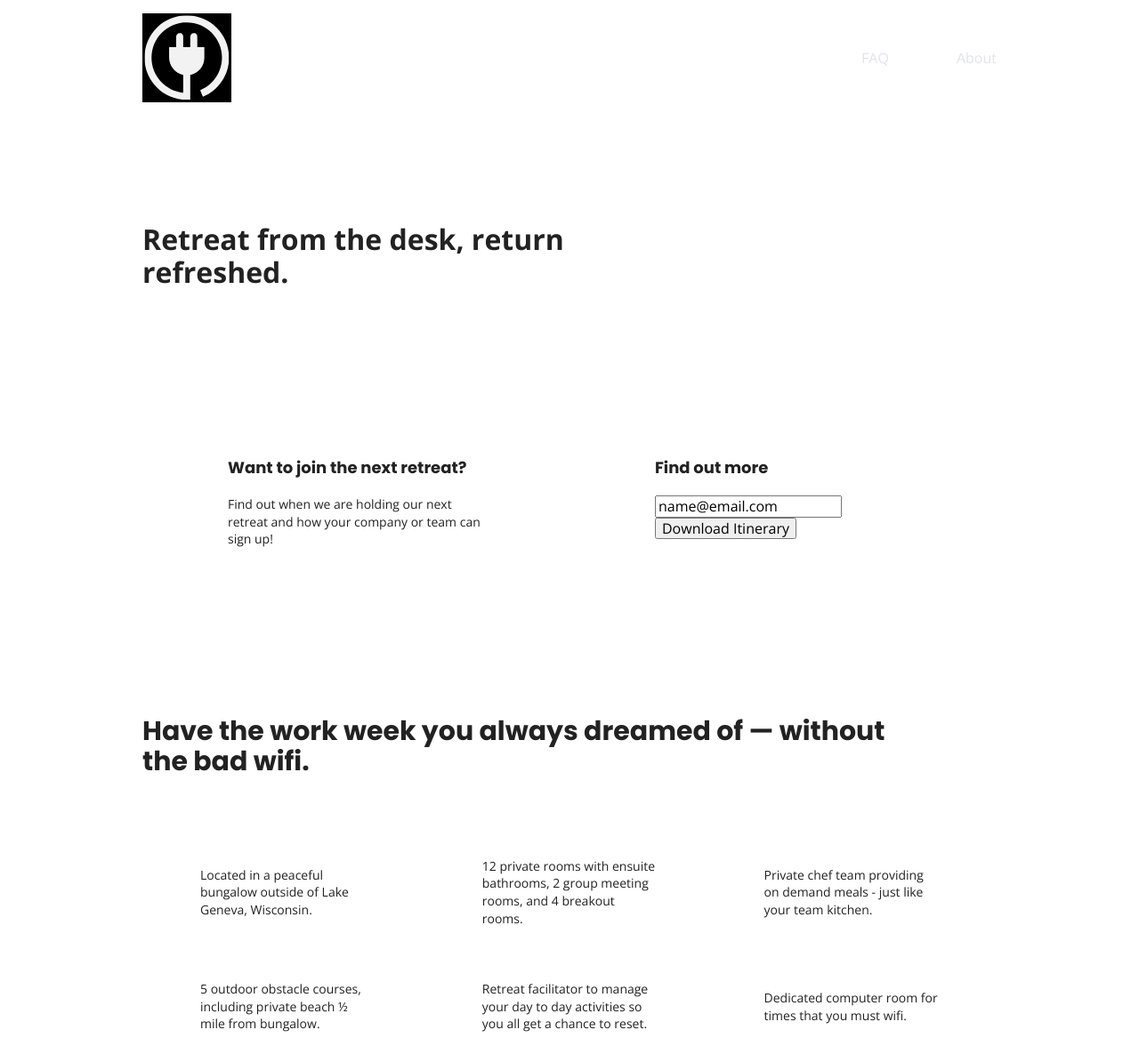
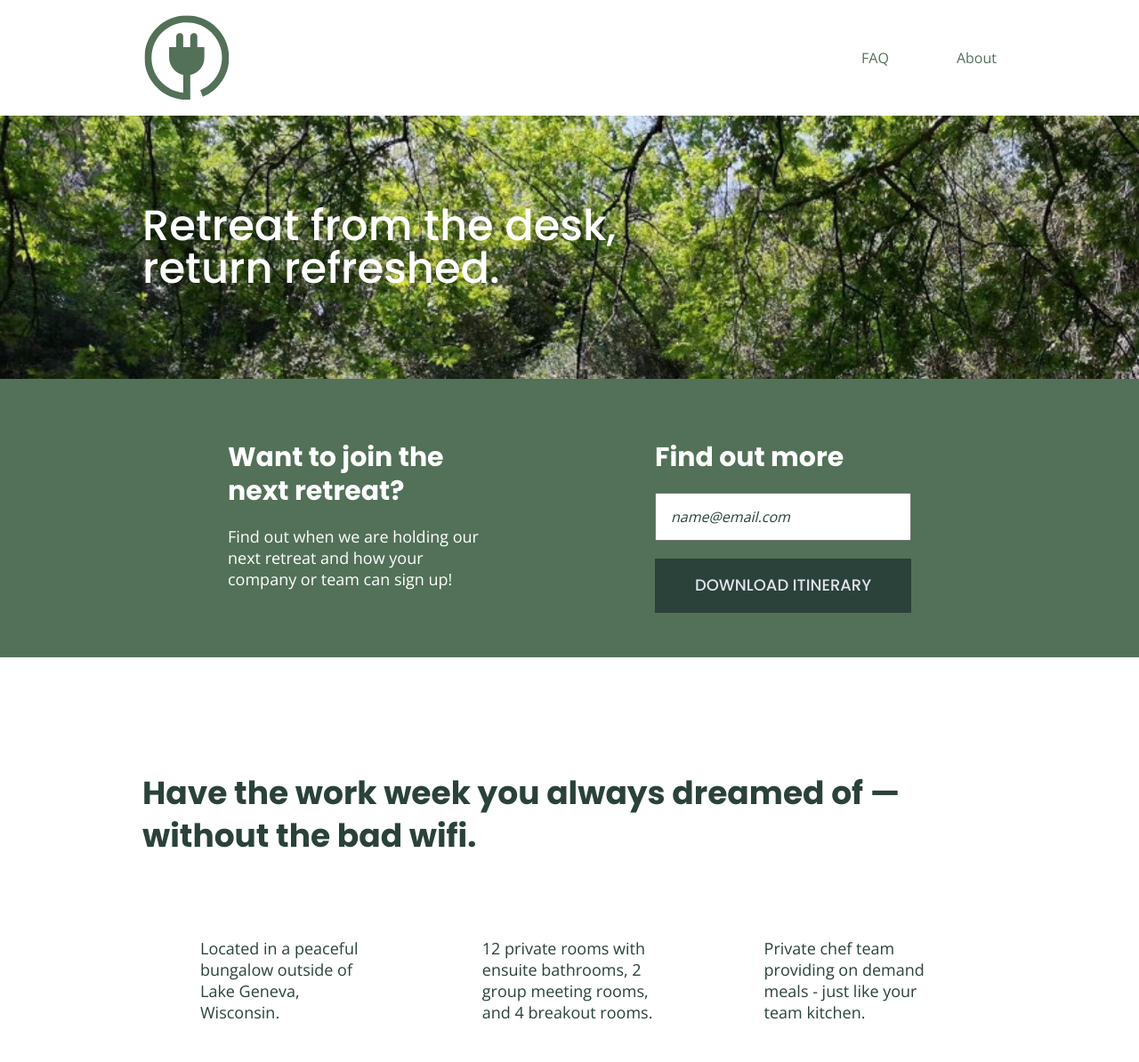
Before and after one commit to millerblade/unplugged-1, a website built with Parcel: page index.html in a window 1280 px wide. Shown: the top 1194 px of the page at 89% size. Built offline with nearby package versions, Linux system fonts and the light colour scheme; files whose address does not match are found by name.

Commit message:
added color and hero image

```diff
--- a/css/main.css
+++ b/css/main.css
@@ -122,7 +122,7 @@
 }
 
 a {
-	color:  #e2e3ed;
+	color:  #527158;
      text-decoration: none;
 }
 
@@ -144,13 +144,8 @@
 	line-height: 1.4em;
 }
 
-img {
-
-}
-
-
 address {
-
+ font-style: normal;
 }
 
 .content-wrapper {
@@ -216,40 +211,93 @@
   footer .contact {
     margin-bottom: 50px;
   }
+  .contact h4, p {
+    color: #2a423a;
+  }
 
   footer .social-icons {
     display: flex;
     justify-content: space-around;
     align-items: center;
+
   }
 
-  footer .social-icons p {
+  footer .social-icons h2 p {
     display: flex;
     justify-content: center;
     align-items: center;
+
+  }
+  .social h4 {
+    color: #2a423a;
   }
 
   footer .copyright {
     margin: 20px 0;
   }
-
+  .copyright p{
+    color: #2a423a;
+  }
   /* -------------------- Mobile Styles - Homepage -------------------- */
 
   /* Hero Area */
 
+
+
   .hero-area {
+    background: url(../img/waterfall.jpg);
     display: flex;
     justify-content: center;
     flex-flow: row wrap;
+  }
+  .hero-area h1{
+    color: #fff;
+  font-size: 2.25em;
+  font-family: 'Poppins', Helvetica, Arial, sans-serif;
+  font-weight: 500;
+  line-height: 1.2;
   }
 
   /* Aside */
 
   aside {
+    background-color:  #527158;
     display: flex;
     justify-content: center;
     align-items: center;
     flex-flow: row wrap;
+  }
+
+  aside .form{
+    margin-top: 30px;
+  }
+  .form-description h3, p{
+    color: #fff;
+  }
+  .form h3{
+    color: #fff;
+  }
+
+  input[type=text] {
+    box-sizing: border-box;
+    width: 100%;
+    color: #2a423a;
+    font-style: italic;
+    padding: 1em;
+  }
+
+  input[type=button] {
+    width: 100%;
+    padding: 20px 0;
+    margin-top: 20px;
+    background-color: #2a423a;
+    font-family: 'Poppins', Helvetica, Arial, sans-serif;
+    font-weight: 500;
+    font-size: 1.125em;
+    color: #e2e3ed;
+    border: none;
+    text-align: center;
+    text-transform: uppercase;
   }
 
   /* Features */
@@ -262,11 +310,15 @@
 
   .features h2 {
     margin-bottom: 60px;
+    color: #2a423a;
   }
 
   .features article {
     width: 63%;
     margin: 30px 0;
+  }
+  .features p{
+    color:#2a423a;
   }
 
   .features .features-items {
@@ -283,6 +335,7 @@
   /* Reviews */
 
   .reviews {
+    background-color: #2a423a;
     display: flex;
     justify-content: center;
     flex-flow: row wrap;
@@ -290,11 +343,15 @@
 
   .reviews h2 {
     margin-bottom: 40px;
+    line-height: 1;
   }
 
   .reviews h3 {
     width: 55%;
     margin: 20px 0;
+  }
+  .reviews h2,h3, p {
+    color: #fff;
   }
 
   /* ==========================================================================
@@ -302,6 +359,7 @@
      ========================================================================== */
 
   .mission {
+    background-color: #527158;
     display: flex;
     justify-content: center;
     align-items: center;
@@ -309,6 +367,7 @@
   }
 
   .contact-section {
+    background-color: #2a423a;
     display: flex;
     justify-content: center;
     align-items: center;
@@ -324,6 +383,7 @@
      ========================================================================== */
 
   .faq {
+    background-color: #527158;
     display: flex;
     justify-content: center;
     align-items: center;
@@ -340,10 +400,14 @@
 
   .faq h2 {
     margin-bottom: 40px;
+    line-height:1;
   }
 
   .faq-content {
     margin-bottom: 50px;
+  }
+  .faq-content h4 {
+    line-height: 1.33;
   }
 
   /* ==========================================================================
@@ -443,6 +507,14 @@
       max-width: 640px;
       margin: 100px 0;
     }
+    h2 {
+      font-size: 2.25em;
+      line-height: 1.333;
+    }
+    h3 {
+      font-size: 1.5em;
+      line-height: 1.25;
+  }
 
     /* Header */
     header {
@@ -453,6 +525,9 @@
     header .content-wrapper {
       width: 100%;
       justify-content: space-between;
+    }
+    header figure {
+      width: 30%;
     }
 
     header nav {
@@ -467,6 +542,13 @@
       display: none;
     }
     /* Hero Area */
+    .hero-area h1 {
+      background: url(img/waterfall.jpg);
+      font-size: 3em;
+      line-height: 1;
+      margin: 0;
+      color: #fff;
+  }
 
     /* Aside */
     aside .content-wrapper {
@@ -481,6 +563,12 @@
       width: 40%;
       margin: 0;
     }
+    .form-description h3, p{
+      color: #fff;
+    }
+    .form h3{
+      color: #fff;
+    }
 
     /* Features */
     .features article {
@@ -494,6 +582,9 @@
     .features .features-item-description {
       width: 62%;
     }
+    .features h2 p{
+      color: #2a423a;
+    }
 
     /* Reviews */
     .reviews article {
@@ -503,6 +594,9 @@
 
     .reviews article div {
       width: 49%;
+    }
+    .reviews h2,h3, p {
+      color: #fff;
     }
 
     /* Footer */
@@ -515,10 +609,19 @@
       display: flex;
       justify-content: space-between;
       align-items: center;
+      flex-direction: row;
     }
 
     footer .contact {
       margin-bottom: 0;
+    }
+    footer h4 {
+      font-size: 1.5em;
+      margin-bottom: 40px;
+    }
+
+    footer p {
+        line-height: 1.285;
     }
 
     footer .copyright {
@@ -554,9 +657,7 @@
      FAQ Page
      ========================================================================== */
 
-     header {
-      padding: 15px 0;
-    }
+
 
     .faq .content-wrapper {
       justify-content: space-between;
@@ -569,18 +670,44 @@
     .faq h2 {
       width: 100%;
     }
+    .faq h4,
+  .faq p {
+      font-size: .875em;
+      line-height: 1.125;
+  }
   }
   /****************************************************************/
   @media only screen and (min-width:1200px) {
     /***DESKTOP STYLES HERE***/
+    header {
+      padding: 15px 0;
+    }
 
     .content-wrapper {
       max-width: 960px;
     }
 
+  h2 {
+    font-size: 2.25em;
+  }
+
+  h3,
+  h4 {
+      font-size: 1.875em;
+  }
+
+  p {
+      font-size: 1.125em;
+      line-height: 1.333;
+  }
+
     /* Hero */
+    .hero-area {
+      background: url(../img/waterfall.jpg);
+    }
     .hero-area h1 {
       width: 60%;
+      color: #fff;
   }
 
     /* Aside */
@@ -592,6 +719,12 @@
     aside .content-wrapper .form {
       width: 30%;
     }
+    .form-description h3, p{
+      color: #fff;
+    }
+    .form h3{
+      color: #fff;
+    }
 
     /* Features */
 
@@ -602,8 +735,18 @@
     .features article {
       flex-basis: 33%;
     }
+    .features h2 p{
+      color: #2a423a;
+    }
 
     /* Reviews */
+    .reviews h2 {
+      padding-bottom: 50px;
+      color: #fff;
+    }
+    .reviews h2,h3, p {
+      color: #fff;
+    }
     .reviews article div {
       width: 42%;
     }
@@ -615,6 +758,10 @@
     .mission h2,
     .contact-section .content-wrapper h2 {
         width: 95%;
+        font-size: 3em;
+    }
+    .contact-content h4 {
+      font-size: 1.875em;
     }
 
     /* ==========================================================================
@@ -622,7 +769,13 @@
     ========================================================================== */
     .faq h2 {
       width: 100%;
+      font-size: 3em;
     }
+    .faq h4,
+  .faq p {
+      font-size: 1.125em;
+      line-height: 1;
+  }
 
   }
 
--- a/index.html
+++ b/index.html
@@ -41,7 +41,7 @@
     <!-- Add your site or application content here -->
     <header>
       <div class="content-wrapper">
-        <img src="img/unp-logo.png" alt="unplugged logo" />
+        <img src="img/unplugged-logo-100-t.png" alt="unplugged logo" />
         <div class="header-divider"></div>
         <nav>
           <ul>
@@ -54,9 +54,10 @@
 
     <main>
       <section class="hero-area">
-        <div class="content-wrapper">
+       <div class="content-wrapper">
           <h1>Retreat from the desk, return refreshed.</h1>
         </div>
+
       </section>
 
       <aside>
```
